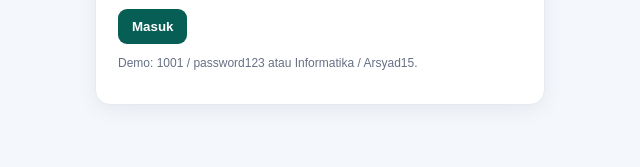
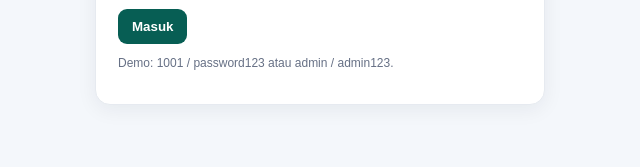
Before and after one commit to waginoadjhae-blip/INFORMATIKA, a plain HTML site: page index.html in a window 1280 px wide. Both pictures are taken after a click on the button "Login". Shown: the part 341-508 px from the top of the page, 320-960 px from the left. Drawn offline with Linux system fonts and the light colour scheme.

Commit message:
Modify login section demo credentials
Updated login section with new demo credentials.

```diff
--- a/index.html
+++ b/index.html
@@ -12,7 +12,7 @@
 <p><b>3. Jaringan dengan cakupan sangat luas disebut...</b></p><label><input type="radio" name="q3" value="1"> WAN</label><br><label><input type="radio" name="q3" value="0"> LAN</label><br><br><button class="primary" onclick="submitUjian()">Kirim Ujian</button><div id="ujHasil" class="notice hidden"></div></div></section>
 <section id="nilai" class="wrap hidden"><div class="title"><h2>📊 Nilai Siswa</h2></div><div class="panel" id="nilaiBox"></div></section>
 <section id="ranking" class="wrap hidden"><div class="title"><h2>🏆 Ranking Informatika</h2></div><div class="panel"><table><thead><tr><th>No</th><th>Nama</th><th>NIS</th><th>Nilai</th></tr></thead><tbody id="rankBody"></tbody></table></div></section>
-<section id="login" class="wrap hidden"><div class="title"><h2>🔐 Login</h2></div><div class="panel" style="max-width:450px;margin:auto"><label>Username / NIS</label><input id="loginUser"><label>Password</label><input id="loginPass" type="password"><button class="primary" onclick="login()">Masuk</button><div id="loginMsg" class="notice hidden"></div><p class="muted" style="font-size:12px">Demo: 1001 / password123 atau Informatika / Arsyad15.</p></div></section>
+<section id="login" class="wrap hidden"><div class="title"><h2>🔐 Login</h2></div><div class="panel" style="max-width:450px;margin:auto"><label>Username / NIS</label><input id="loginUser"><label>Password</label><input id="loginPass" type="password"><button class="primary" onclick="login()">Masuk</button><div id="loginMsg" class="notice hidden"></div><p class="muted" style="font-size:12px">Demo: 1001 / password123 atau admin / admin123.</p></div></section>
 <section id="admin" class="wrap hidden">
 <div class="title"><h2>⚙️ ADMIN PANEL</h2><p class="muted">Kontrol website INFORMATIKA</p></div>
 <div class="tabs"><button class="active" onclick="adminTab('siswa',this)">Data Siswa</button><button onclick="adminTab('materiA',this)">Materi</button><button onclick="adminTab('pengumumanA',this)">Pengumuman</button><button onclick="adminTab('nilaiA',this)">Nilai</button></div>
```
